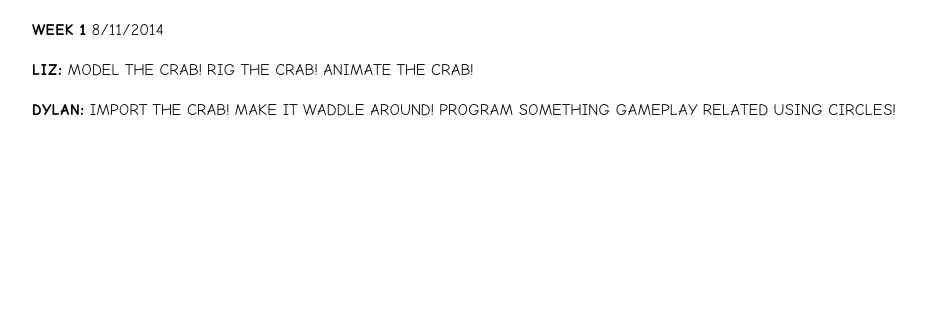
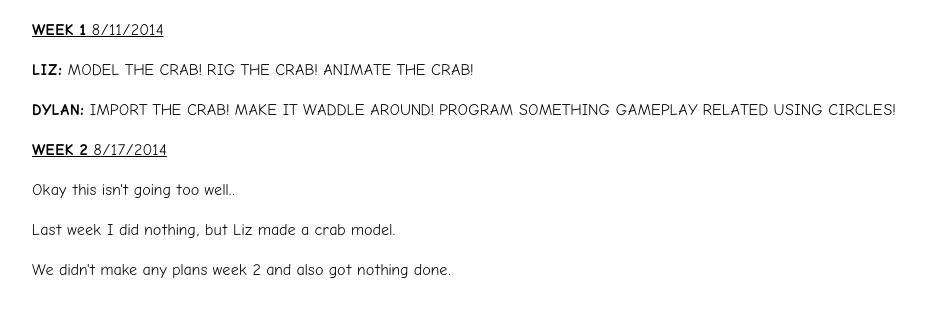
Before and after one commit to SuspendedPhan/suspendedphan.github.io, a plain HTML site: page dove.html in a window 1280 px wide. Shown: the part 59-376 px from the top of the page, without its empty margins (128-1054 px from the left). Drawn offline with Linux system fonts and the light colour scheme.

Commit message:
Update dove

```diff
--- a/dove.html
+++ b/dove.html
@@ -13,9 +13,13 @@
     <!-- <body style="background-size: cover; background: url(img/rama1.jpg); transform: rotate(90deg)"> -->
     <h1 style="text-align: center;">WTF ARE WE DOING THIS WEEK</h1>
 
-    <p><b>WEEK 1</b> 8/11/2014</p>
+    <p><u><b>WEEK 1</b> 8/11/2014</u></p>
     <p><b>LIZ:</b> MODEL THE CRAB! RIG THE CRAB! ANIMATE THE CRAB!</p>
     <p><b>DYLAN:</b> IMPORT THE CRAB! MAKE IT WADDLE AROUND! PROGRAM SOMETHING GAMEPLAY RELATED USING CIRCLES!</p>
+    <p><u><b>WEEK 2</b> 8/17/2014</u></p>
+    <p>Okay this isn't going too well..</p>
+    <p>Last week I did nothing, but Liz made a crab model.</p>
+    <p>We didn't make any plans week 2 and also got nothing done.</p>
   </div>
 </body>
 </html>
```
